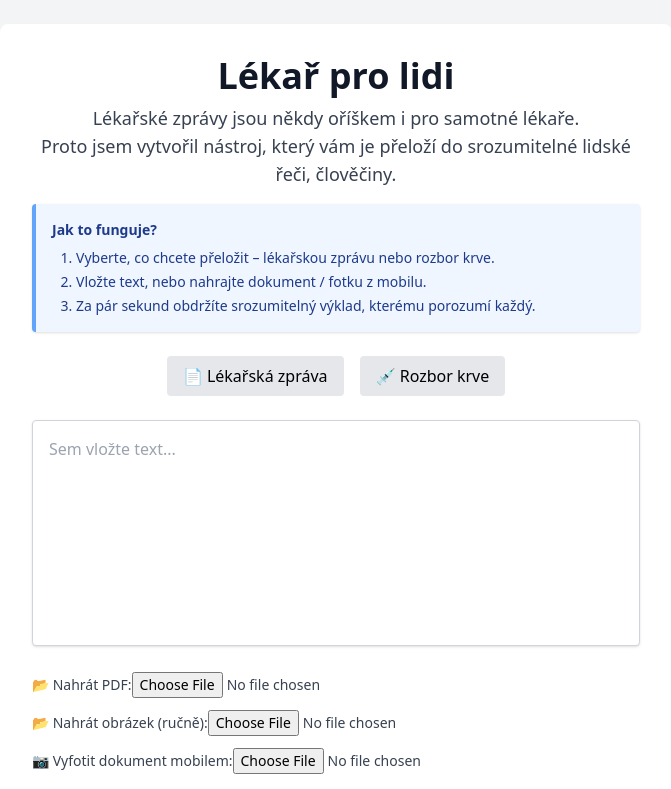
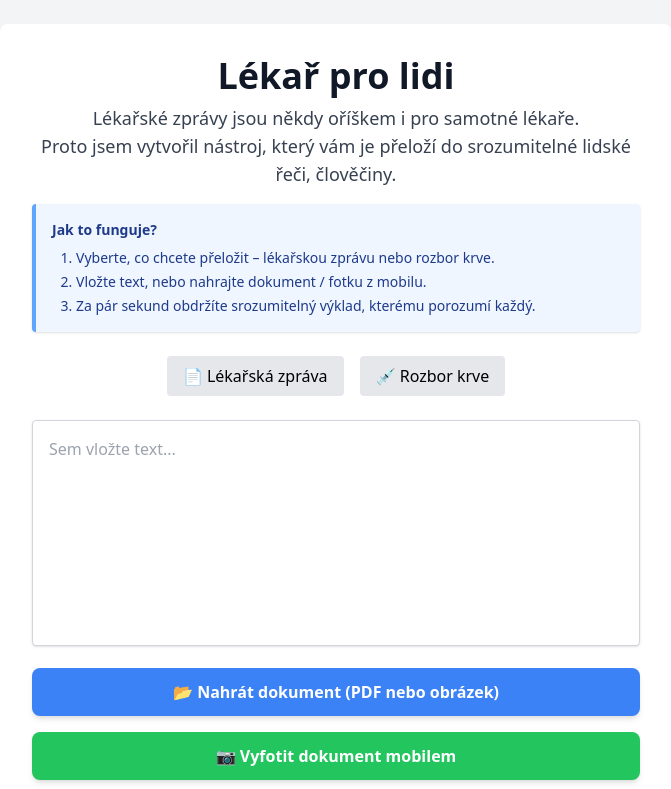
Before and after one commit to JiriTill/lekarprolidi, a React (Vite) app in the folder uradprolidi-main/: page / in a window 1280 px wide. Shown: the top 789 px of the page, without its empty margins (304-975 px from the left). Built offline with nearby package versions, Linux system fonts and the light colour scheme.

Commit message:
Update home.jsx

```diff
--- a/uradprolidi-main/src/pages/home.jsx
+++ b/uradprolidi-main/src/pages/home.jsx
@@ -1,4 +1,4 @@
-import React, { useState, useEffect } from 'react';
+import React, { useState, useEffect, useRef } from 'react'; // Import useRef
 import * as pdfjsLib from 'pdfjs-dist/build/pdf';
 import FeedbackForm from '../components/FeedbackForm';
 import { Link } from 'react-router-dom';
@@ -18,6 +18,10 @@ export default function Home() {
   const [seconds, setSeconds] = useState(0); //
   const [selectedType, setSelectedType] = useState(null); //
   const hasContent = processedText.trim().length > 0; //
+
+  // Create refs for the hidden file inputs
+  const fileUploadRef = useRef(null);
+  const cameraCaptureRef = useRef(null);
 
   useEffect(() => {
     let timer;
@@ -41,7 +45,8 @@ export default function Home() {
     }
   };
 
-  const handlePDFUpload = async (event) => {
+  // Consolidated handler for PDF and general image uploads
+  const handleFileUpload = async (event) => {
     const file = event.target.files[0];
     if (!file) return;
 
@@ -51,69 +56,74 @@ export default function Home() {
     setUploadStatusMessage('Zpracovávám nahraný text. Chvíli to může trvat.'); // Set loading message
 
     try {
-      const isPDF = file.type === 'application/pdf';
-      if (!isPDF) {
-        setUploadStatusMessage('⚠️ Soubor není PDF.'); // Use status message
-        setLoading(false);
-        return;
-      }
-
+      if (file.type === 'application/pdf') {
         const reader = new FileReader();
         reader.onload = async () => {
           try {
             let pdf;
-          let fullText = ''; // Initialize fullText here
+            let fullText = '';
 
             try {
               const loadingTask = pdfjsLib.getDocument({ data: reader.result });
               pdf = await loadingTask.promise;
 
-            // classical text extraction from pages
               for (let pageNum = 1; pageNum <= pdf.numPages; pageNum++) {
                 const page = await pdf.getPage(pageNum);
                 const content = await page.getTextContent();
                 fullText += content.items.map((item) => item.str).join(' ') + '\n';
               }
-
             } catch (err) {
               console.warn('PDF nešlo přečíst standardní cestou, zkouším OCR:', err);
-            setUploadStatusMessage('PDF neobsahuje čitelný text, zkouším OCR...'); // Indicate OCR attempt
-            const images = await pdfToImages(file);
+              setUploadStatusMessage('PDF neobsahuje čitelný text, zkouším OCR...');
+              const images = await pdfToImages(file); // pdfToImages takes the File object
               let combinedOCRText = '';
-
               for (const imageBase64 of images) {
                 const textFromImage = await runOCR(imageBase64);
                 combinedOCRText += textFromImage + '\n';
               }
-            fullText = combinedOCRText; // Use OCR text if standard extraction fails
+              fullText = combinedOCRText;
             }
 
-          // After both standard and OCR attempts, check fullText
             if (fullText.trim().length > 10) {
-            setProcessedText(fullText); // Set to processedText
-            setUploadStatusMessage('✅ Dokument úspěšně nahrán a zpracován.'); // Success message
+              setProcessedText(fullText);
+              setUploadStatusMessage('✅ Dokument úspěšně nahrán a zpracován.');
             } else {
-            setProcessedText(''); // Ensure text is cleared if nothing found
-            setUploadStatusMessage('⚠️ Z dokumentu se nepodařilo rozpoznat žádný text (nebo je příliš krátký).'); // No text found
+              setProcessedText('');
+              setUploadStatusMessage('⚠️ Z dokumentu se nepodařilo rozpoznat žádný text (nebo je příliš krátký).');
             }
-
           } catch (err) {
             console.error('Chyba při čtení nebo OCR PDF:', err);
-          setProcessedText(''); // Clear text on error
-          setUploadStatusMessage('⚠️ Chyba při zpracování PDF.'); // General processing error
+            setProcessedText('');
+            setUploadStatusMessage('⚠️ Chyba při zpracování PDF.');
           } finally {
             setLoading(false);
           }
         };
+        reader.readAsArrayBuffer(file);
+      } else if (file.type.startsWith('image/')) { // Handle general image files (not camera specific)
+        const base64 = await convertFileToBase64(file);
+        const extractedText = await runOCR(base64);
 
-      reader.readAsArrayBuffer(file); // This call should be *inside* the outer try block
+        if (extractedText.trim().length > 10) {
+          setProcessedText(extractedText);
+          setUploadStatusMessage('✅ Obrázek úspěšně nahrán a text rozpoznán.');
+        } else {
+          setProcessedText('');
+          setUploadStatusMessage('⚠️ Nerozpoznali jsme čitelný text z obrázku (nebo je příliš krátký).');
+        }
+        setLoading(false); // Ensure loading is reset after image processing
+      } else {
+        setUploadStatusMessage('⚠️ Nepodporovaný typ souboru. Nahrajte PDF nebo obrázek.');
+        setLoading(false);
+      }
     } catch (error) {
-      console.error('Chyba při čtení PDF:', error);
-      setProcessedText(''); // Clear text on error
-      setUploadStatusMessage('⚠️ Nepodařilo se načíst PDF soubor.'); // File read error
+      console.error('Chyba při nahrávání souboru:', error);
+      setProcessedText('');
+      setUploadStatusMessage('⚠️ Nepodařilo se načíst soubor.');
       setLoading(false);
     }
   };
+
 
   const convertFileToBase64 = (file) => {
     return new Promise((resolve, reject) => {
@@ -124,36 +134,7 @@ export default function Home() {
     });
   };
 
-  const handleImageUpload = async (event) => {
-    const file = event.target.files[0];
-    if (!file) return;
-
-    setLoading(true);
-    setProcessedText(''); // Clear previous content
-    setOutput(''); // Clear previous output
-    setUploadStatusMessage('Zpracovávám nahraný text. Chvíli to může trvat.'); // Set loading message
-
-    try {
-      const base64 = await convertFileToBase64(file);
-      const extractedText = await runOCR(base64);
-
-      if (extractedText.trim().length > 10) {
-        setProcessedText(extractedText); // Set to processedText
-        setUploadStatusMessage('✅ Obrázek úspěšně nahrán a text rozpoznán.'); // Success message
-      } else {
-        setProcessedText(''); // Clear if not enough text
-        setUploadStatusMessage('⚠️ Nerozpoznali jsme čitelný text z obrázku (nebo je příliš krátký).'); // No text found
-      }
-    } catch (err) {
-      console.error('Chyba při načítání obrázku:', err);
-      setProcessedText(''); // Clear on error
-      setUploadStatusMessage('⚠️ Nepodařilo se načíst obrázek.'); // Error message
-    } finally {
-      setLoading(false);
-    }
-  };
-
-
+  // Handler specifically for camera capture
   const handleCameraCapture = async (event) => {
     const file = event.target.files[0];
     if (!file) return;
@@ -376,34 +357,44 @@ export default function Home() {
             </div>
           )}
 
-          <div className="flex flex-col gap-2 mb-4">
-            <label className="text-sm text-gray-700">
-              📂 Nahrát PDF:
-              <input type="file" accept=".pdf" onChange={handlePDFUpload} className="mt-1" disabled={loading} />
-            </label>
+          {/* New Button-based Upload Section */}
+          <div className="flex flex-col gap-4 mb-4">
+            {/* Button for PDF or Image Upload */}
+            <button
+              type="button"
+              className="bg-blue-500 hover:bg-blue-600 text-white font-bold py-3 px-6 rounded-lg shadow-md transition duration-300 ease-in-out disabled:bg-gray-400 disabled:cursor-not-allowed"
+              onClick={() => fileUploadRef.current?.click()}
+              disabled={loading}
+            >
+              📂 Nahrát dokument (PDF nebo obrázek)
+            </button>
+            <input
+              type="file"
+              accept=".pdf,image/*" // Accept both PDF and any image
+              onChange={handleFileUpload} // This new combined handler
+              ref={fileUploadRef}
+              className="hidden" // Hide the input
+              disabled={loading}
+            />
 
-            <label className="text-sm text-gray-700">
-              📂 Nahrát obrázek (ručně):
+            {/* Button for Camera Capture */}
+            <button
+              type="button"
+              className="bg-green-500 hover:bg-green-600 text-white font-bold py-3 px-6 rounded-lg shadow-md transition duration-300 ease-in-out disabled:bg-gray-400 disabled:cursor-not-allowed"
+              onClick={() => cameraCaptureRef.current?.click()}
+              disabled={loading}
+            >
+              📷 Vyfotit dokument mobilem
+            </button>
             <input
               type="file"
               accept="image/*"
-                onChange={handleImageUpload}
-                className="mt-1"
+              capture="environment" // Forces camera on mobile
+              onChange={handleCameraCapture} // Dedicated camera handler
+              ref={cameraCaptureRef}
+              className="hidden" // Hide the input
               disabled={loading}
             />
-            </label>
-
-            <label className="text-sm text-gray-700">
-              📷 Vyfotit dokument mobilem:
-              <input
-                type="file"
-                accept="image/*"
-                capture="environment"
-                onChange={handleCameraCapture}
-                className="mt-1"
-                disabled={loading}
-              />
-            </label>
           </div>
 
           {uploadStatusMessage && (
```
Lines whose indentation alone changed are shown as unchanged.
